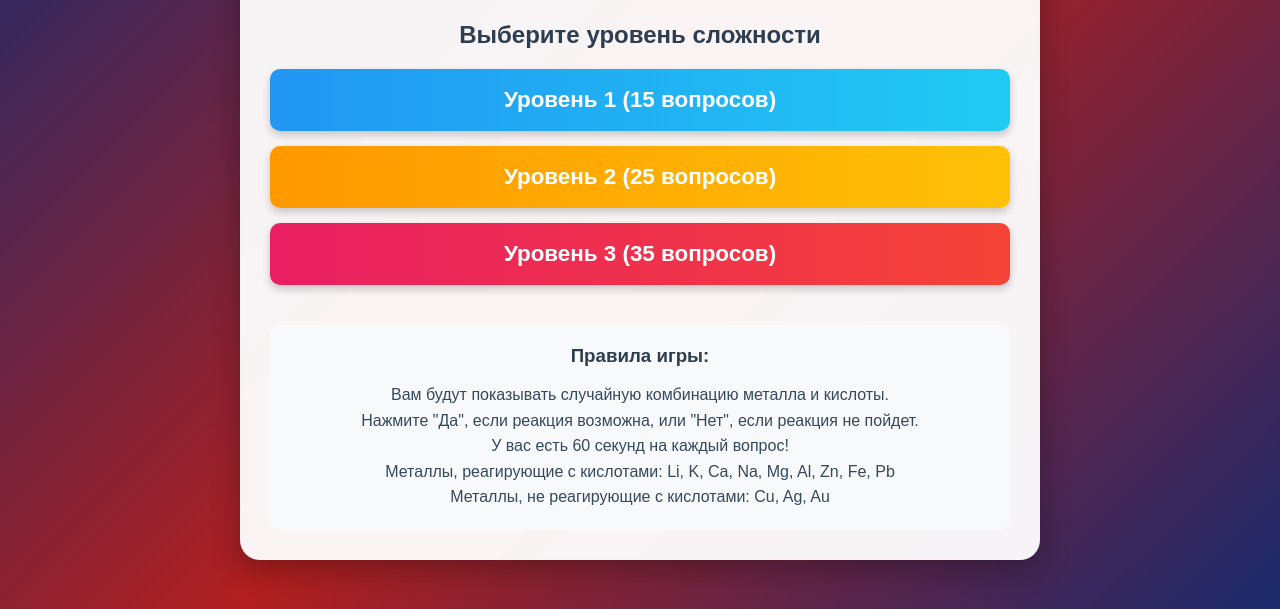
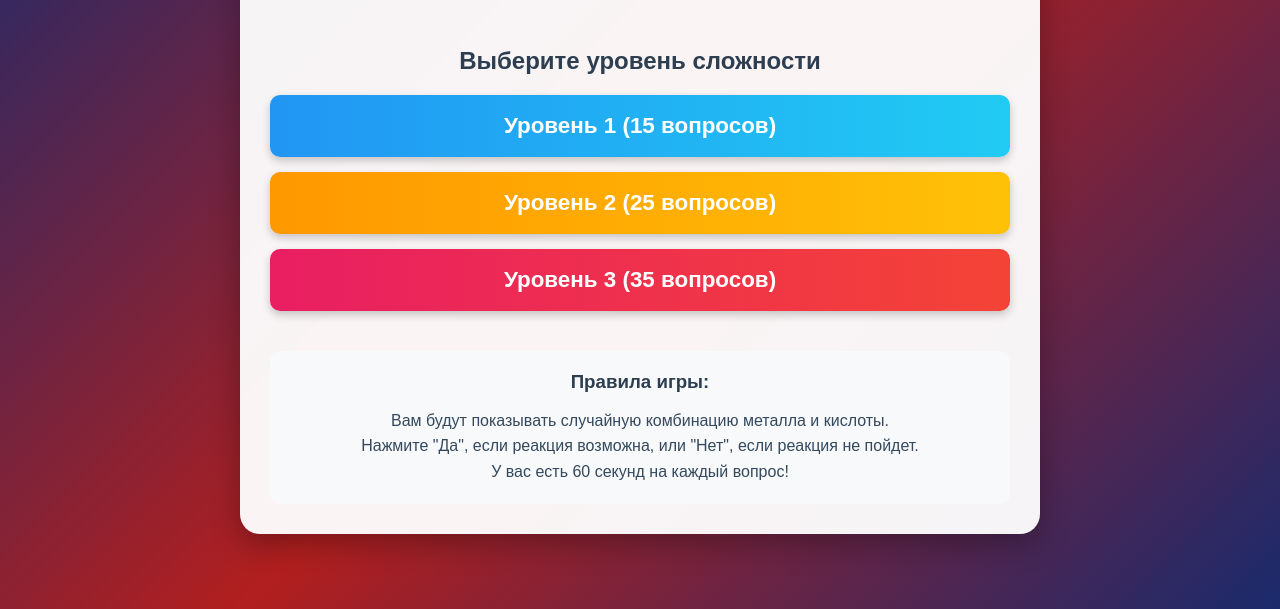
Before and after one commit to keronos1324/gamehimiya, a plain HTML site: page index.html in a window 1280 px wide. Shown: the part 191-800 px from the top of the page. Drawn offline with Linux system fonts and the light colour scheme.

Commit message:
Update index.html

```diff
--- a/index.html
+++ b/index.html
@@ -262,8 +262,6 @@
                     Вам будут показывать случайную комбинацию металла и кислоты.<br>
                     Нажмите "Да", если реакция возможна, или "Нет", если реакция не пойдет.<br>
                     У вас есть 60 секунд на каждый вопрос!<br>
-                    Металлы, реагирующие с кислотами: Li, K, Ca, Na, Mg, Al, Zn, Fe, Pb<br>
-                    Металлы, не реагирующие с кислотами: Cu, Ag, Au
                 </p>
             </div>
         </div>
```
